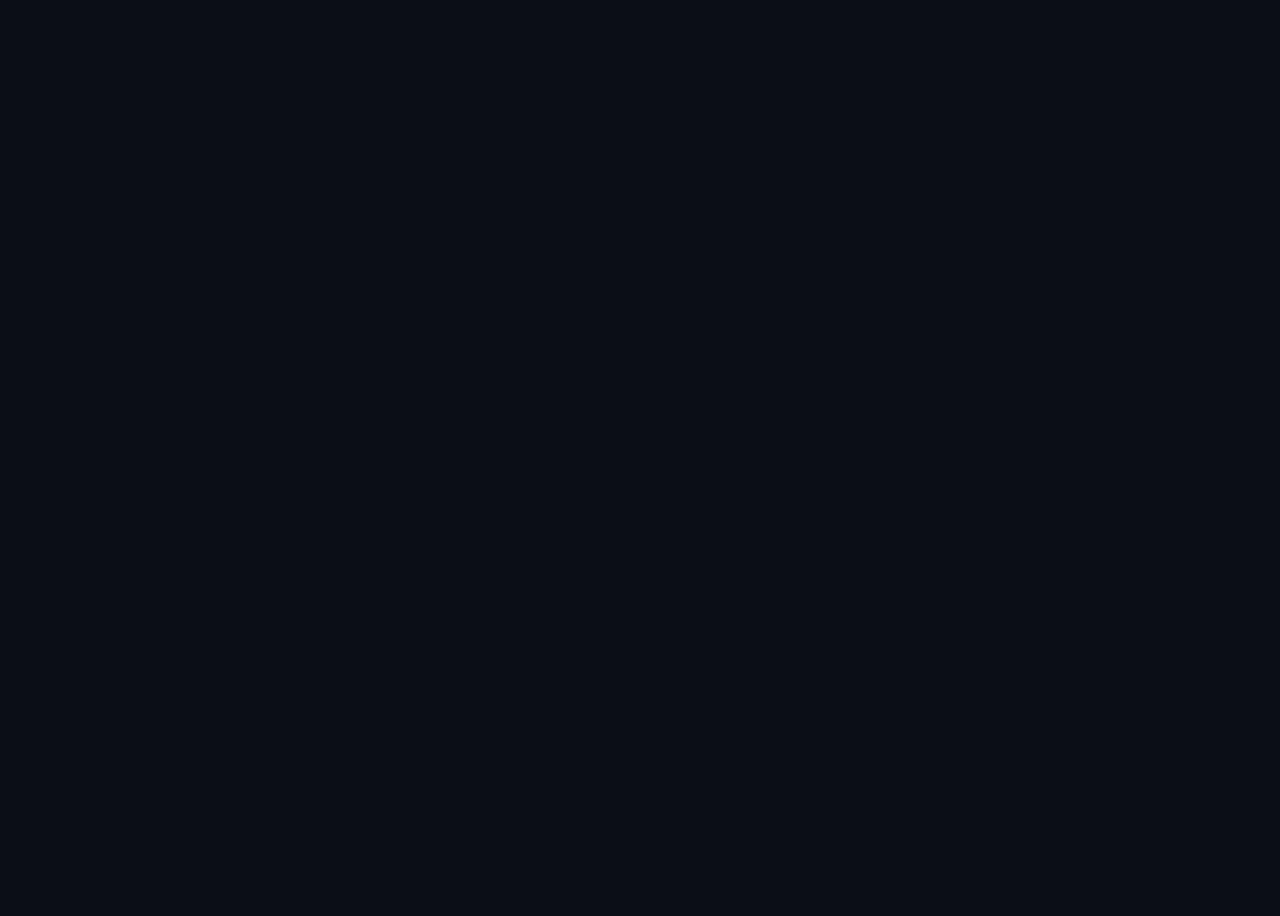
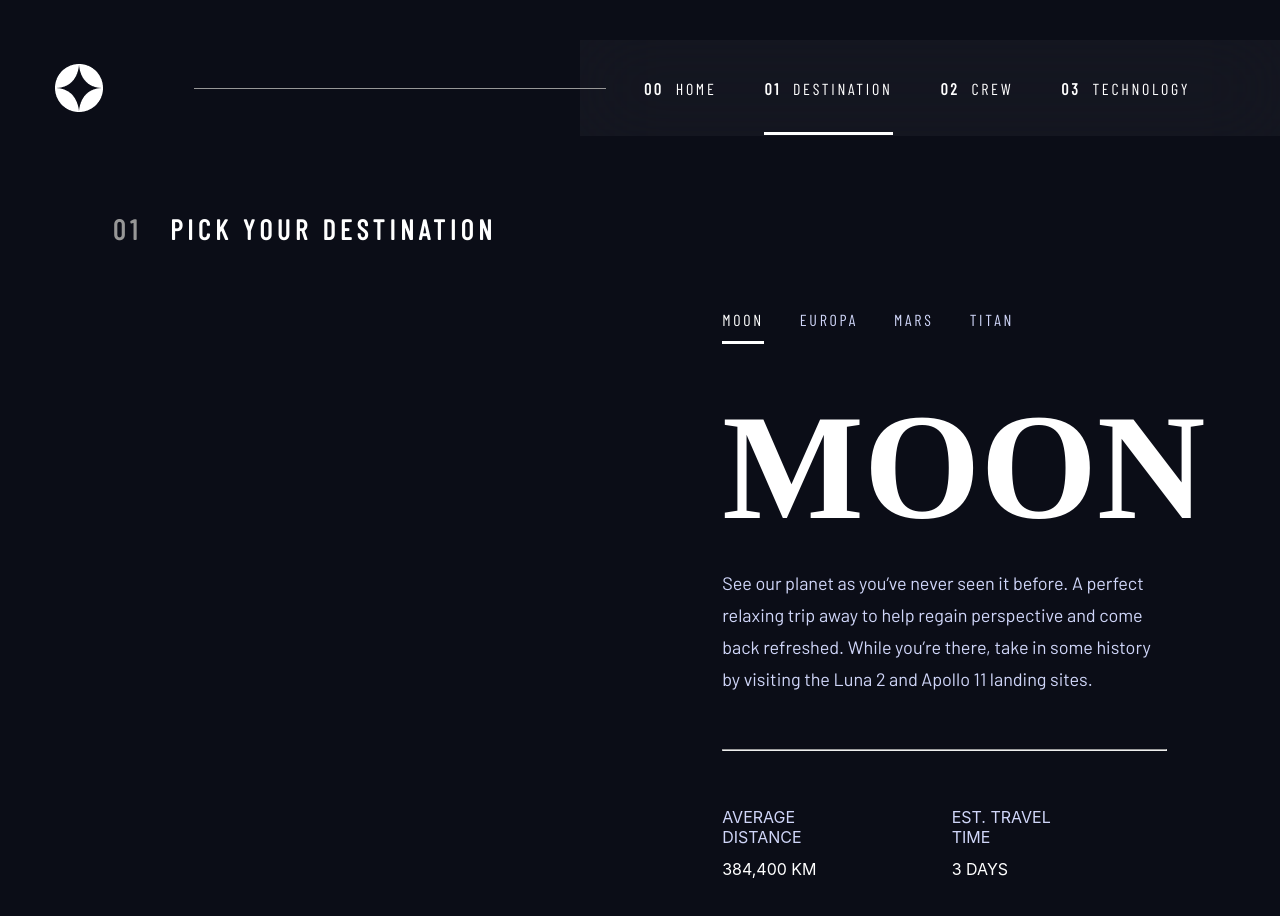
Before and after one commit to ehsansh/Space-Tourism, a React (Create React App) app: page /destination in a window 1280 px wide. Before the commit this address had no page. Shown: the top 916 px of the page. Before the commit the page ends 800 px from the top, so only its background shows below. Built offline with nearby package versions, Linux system fonts and the light colour scheme; a web font is replaced by a local one.

Commit message:
add destination component

```diff
--- a/src/App.js
+++ b/src/App.js
@@ -2,6 +2,7 @@ import { Route, Routes } from 'react-router-dom';
 import { lazy, Suspense } from 'react';
 import './App.scss';
 const Home = lazy(() => import('./components/Home'));
+const Destination = lazy(() => import('./components/Destination'));
 
 function App() {
     return (
@@ -9,6 +10,7 @@ function App() {
             <Suspense>
                 <Routes>
                     <Route path='/' element={<Home />} />
+                    <Route path='/destination' element={<Destination />} />
                 </Routes>
             </Suspense>
         </div>
--- /dev/null
+++ b/src/components/Destination.js
@@ -0,0 +1,48 @@
+import React from 'react';
+import Header from './Header';
+
+import './styles/Destination.scss';
+
+const Destination = () => {
+    return (
+        <div className='Destination'>
+            <Header active='DESTINATION' />
+            <div className='container'>
+                <div className='title'>
+                    <h5>
+                        <span className='num'>01</span>
+                        PICK YOUR DESTINATION
+                    </h5>
+                </div>
+                <section className='intro'>
+                    <ul className='menu'>
+                        <li className='active nav-text'>MOON</li>
+                        <li className='nav-text'>EUROPA</li>
+                        <li className='nav-text'>MARS</li>
+                        <li className='nav-text'>TITAN</li>
+                    </ul>
+                    <h1>MOON</h1>
+                    <p>
+                        See our planet as you’ve never seen it before. A perfect
+                        relaxing trip away to help regain perspective and come
+                        back refreshed. While you’re there, take in some history
+                        by visiting the Luna 2 and Apollo 11 landing sites.
+                    </p>
+                    <hr />
+                    <div className='details'>
+                        <div>
+                            <div className='subheading2'>Average distance</div>
+                            <div className='subheading1'>384,400 km</div>
+                        </div>
+                        <div>
+                            <div className='subheading2'>est. travel time</div>
+                            <div className='subheading1'>3 days</div>
+                        </div>
+                    </div>
+                </section>
+            </div>
+        </div>
+    );
+};
+
+export default Destination;
--- a/src/components/Header.js
+++ b/src/components/Header.js
@@ -16,7 +16,11 @@ const Header = ({ active }) => {
                         <li key={i}>
                             <Link
                                 className={active === val ? 'active' : ''}
-                                to='/'
+                                to={`/${
+                                    val !== 'HOME'
+                                        ? val.toLocaleLowerCase()
+                                        : ''
+                                }`}
                             >
                                 <span className='num'>0{i}</span>
                                 <span className='text'>{val}</span>
--- a/src/components/Home.js
+++ b/src/components/Home.js
@@ -18,7 +18,7 @@ const Home = () => {
                     </p>
                 </div>
                 <div>
-                    <Link className='explore-btn' to='/'>
+                    <Link className='explore-btn' to='/destination'>
                         EXPLORE
                     </Link>
                 </div>
--- /dev/null
+++ b/src/components/styles/Destination.scss
@@ -0,0 +1,64 @@
+@import '../../App';
+.Destination {
+    div.container {
+        display: flex;
+        justify-content: space-around;
+    }
+    section.intro {
+        width: 445px;
+        margin-top: 174px;
+        margin-bottom: 118px;
+        p {
+            line-height: 32px;
+            color: $blue-color;
+            margin: 0 auto 54px;
+        }
+    }
+    div.details {
+        display: flex;
+        justify-content: flex-start;
+        text-transform: uppercase;
+        > div {
+            margin-right: 79px;
+        }
+        div.subheading2 {
+            color: $blue-color;
+            margin: 28px auto 12px;
+        }
+    }
+    ul.menu {
+        list-style-type: none;
+        display: flex;
+        margin: 0;
+        padding: 0;
+        li {
+            margin-right: 36px;
+            cursor: pointer;
+            padding-bottom: 12px;
+            color: $blue-color;
+            text-transform: uppercase;
+            &.active {
+                border-bottom: 3px solid $white-color;
+                color: $white-color;
+            }
+            &:hover:not(.active) {
+                border-bottom: 3px solid $dark-color;
+            }
+        }
+    }
+    h5 {
+        color: $white-color;
+        margin-top: 76px;
+        span.num {
+            color: $dark-color;
+            margin-right: 28px;
+        }
+    }
+    h1 {
+        margin: 37px auto 14px;
+    }
+    hr {
+        color: #383b4b;
+        margin-bottom: 28px;
+    }
+}
--- a/src/components/styles/Home.scss
+++ b/src/components/styles/Home.scss
@@ -35,17 +35,13 @@
             background: $dark-color;
             mix-blend-mode: normal;
             opacity: 0.2;
-            border-radius: 9999px;
+            border-radius: 450px;
             transition: all 0.3s ease;
             transform: translateZ(-1px);
         }
         &:hover:after {
-            content: '';
-            position: absolute;
             width: 450px;
             height: 450px;
-            background: $dark-color;
-            border-radius: 9999px;
         }
     }
     h5,
```
